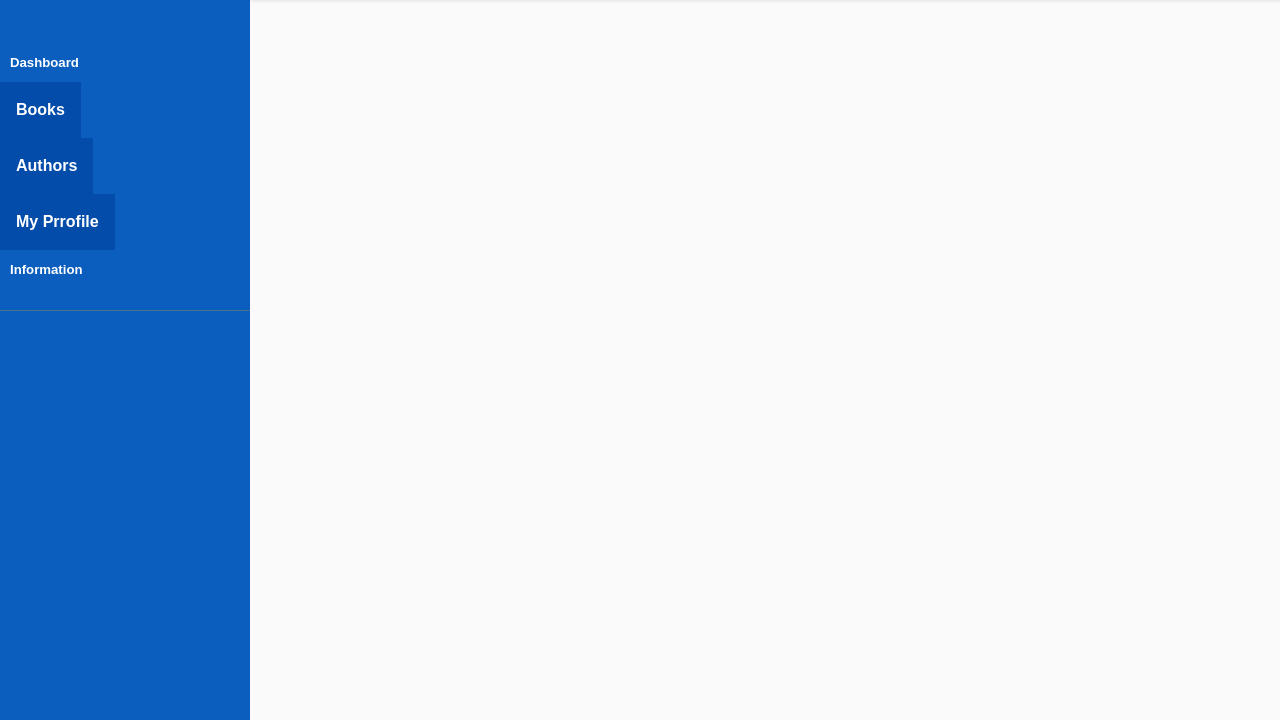
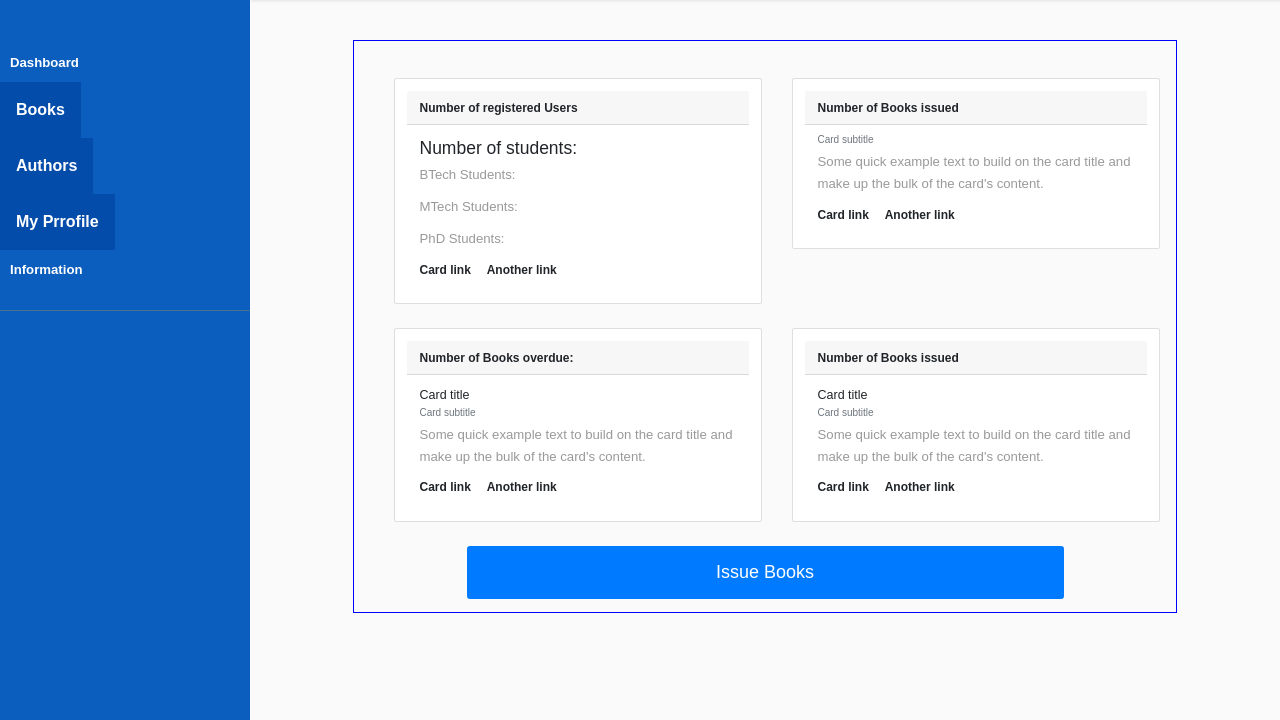
Before and after one commit to nehal6657/Library-DBMS, a PHP site: page /admin_home.php in a window 1280 px wide. Shown: the part 80-800 px from the top of the page. Run offline with PHP 8.4, Linux system fonts and the light colour scheme; a user stored in the database is signed in; data that the repository does not hold is empty; some libraries are stand-ins or nearby versions.

Commit message:
added frontend for admin dashboard

```diff
--- a/admin_home.php
+++ b/admin_home.php
@@ -305,6 +305,74 @@ while ($row = mysqli_fetch_assoc($query_run)) {
 
           <!--adding authors end-->
           <div class="main_site">
+            <div class="dashhh">
+            <div class="container maxw">
+            <div class="row">
+              <div class="col m-1.2">
+                <div class="card s1">
+                    <div class="card-header title2">
+                      Number of registered Users
+                    </div>
+                  <div class="card-body">
+                    <h3 class="card-text"> Number of students: </h3>
+                    <p class="card-text">BTech Students: </p>
+                    <p class="card-text">MTech Students: </p>
+                    <p class="card-text">PhD Students: </p>
+
+                    <a href="#" class="card-link">Card link</a>
+                    <a href="#" class="card-link">Another link</a>
+                  </div>
+                </div>
+              </div>
+              <div class="col m-1.2">
+                <div class="card s1" >
+                    <div class="card-header title2">
+                      Number of Books issued
+                    </div>
+                  <div class="card-body">
+
+                    <h6 class="card-subtitle mb-2 text-muted">Card subtitle</h6>
+                    <p class="card-text">Some quick example text to build on the card title and make up the bulk of the card's content.</p>
+                    <a href="#" class="card-link">Card link</a>
+                    <a href="#" class="card-link">Another link</a>
+                  </div>
+                </div>
+              </div>
+              <div class="w-100"></div>
+              <div class="col m-1.2">
+              <div class="card s1" >
+                    <div class="card-header title2">
+                      Number of Books overdue:
+                    </div>
+                  <div class="card-body">
+                    <h5 class="card-title">Card title</h5>
+                    <h6 class="card-subtitle mb-2 text-muted">Card subtitle</h6>
+                    <p class="card-text">Some quick example text to build on the card title and make up the bulk of the card's content.</p>
+                    <a href="#" class="card-link">Card link</a>
+                    <a href="#" class="card-link">Another link</a>
+                  </div>
+                </div>
+              </div>
+              <div class="col m-1.2">
+              <div class="card s1" >
+                  <div class="card-header title2">
+                      Number of Books issued
+                    </div>
+                  <div class="card-body">
+                    <h5 class="card-title">Card title</h5>
+                    <h6 class="card-subtitle mb-2 text-muted">Card subtitle</h6>
+                    <p class="card-text">Some quick example text to build on the card title and make up the bulk of the card's content.</p>
+                    <a href="#" class="card-link">Card link</a>
+                    <a href="#" class="card-link">Another link</a>
+                  </div>
+                </div>
+              </div>
+            </div>
+            </div>
+            <div class="btq1 d-flex justify-content-center"><button type="button" class="btn btn-primary s2">Issue Books</button></div>
+          </div>
+
+          </div>
             <div class="View_deatails" id="View_deatails">
               <div class="form">
                 <img src="./style/logo.png" alt="" height="90px" width="auto" />
--- a/style/style.css
+++ b/style/style.css
@@ -387,3 +387,29 @@
   font-size: larger;
   font-weight: 600;
 }
+.dashhh{
+  border: 1px solid blue;
+  width: 80%;
+  margin: auto;
+  padding: 1.3rem;
+}
+.maxw{
+  max-width: 1160px;
+  margin:1.2rem;
+
+}
+.s1{
+  padding: 1.2rem;
+  margin: auto;
+  margin-top: 1.2rem;
+  margin-bottom: 1.2rem;
+}
+.s2{
+  width: 75%;
+  margin:auto;
+  font-size: large;
+  padding: 1.2rem;
+}
+.btq{
+  margin: auto;
+}
```
